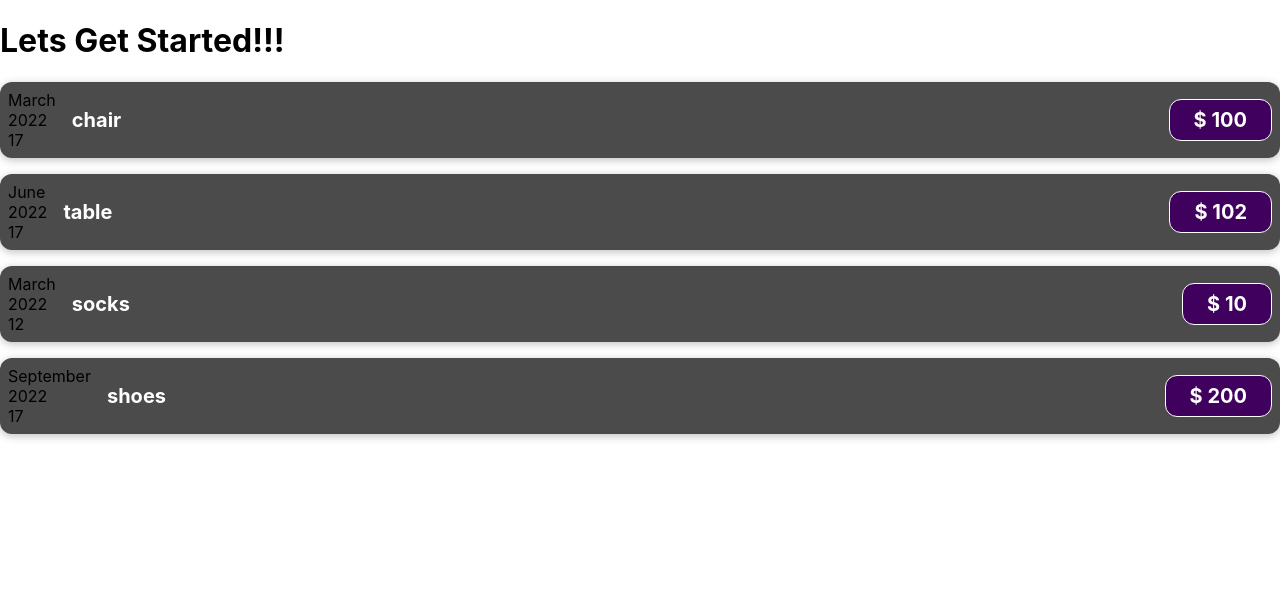
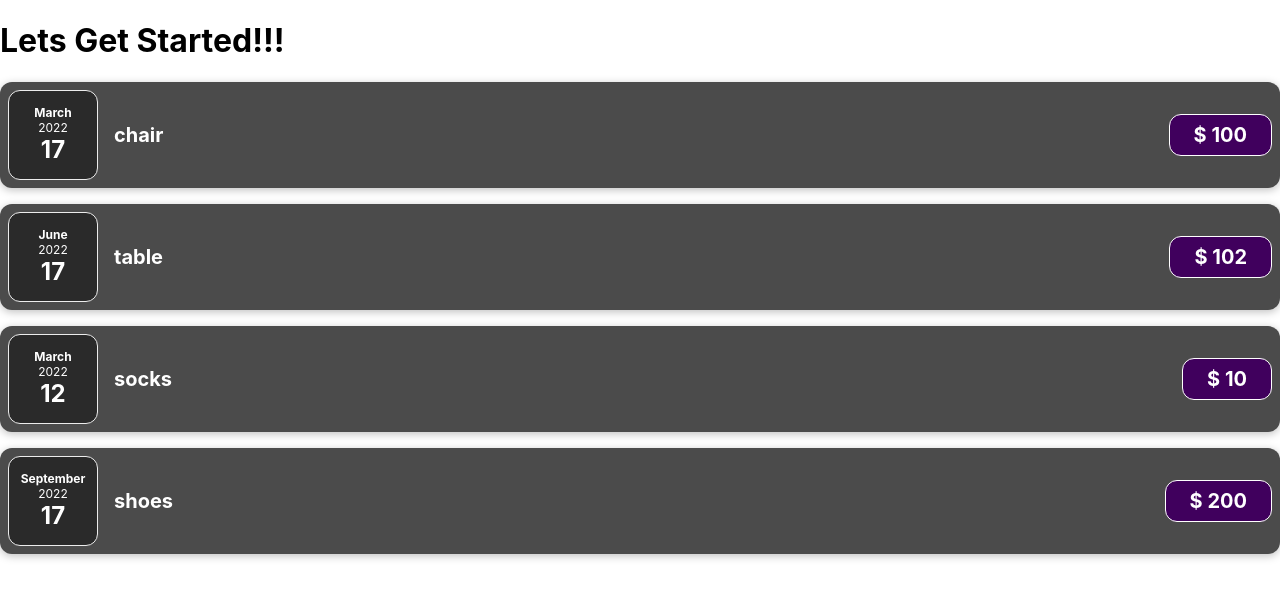
Before and after one commit to Shrey03/ExpenseTracker, a JavaScript app: page / in a window 1280 px wide. Shown: the top 598 px of the page. Built offline with nearby package versions, Linux system fonts and the light colour scheme.

Commit message:
Added CSS file

```diff
--- /dev/null
+++ b/src/components/ExpenseDate.css
@@ -0,0 +1,26 @@
+.expense-date {
+  display: flex;
+  flex-direction: column;
+  width: 5.5rem;
+  height: 5.5rem;
+  border: 1px solid #ececec;
+  background-color: #2a2a2a;
+  color: white;
+  border-radius: 12px;
+  align-items: center;
+  justify-content: center;
+}
+
+.expense-date__month {
+  font-size: 0.75rem;
+  font-weight: bold;
+}
+
+.expense-date__year {
+  font-size: 0.75rem;
+}
+
+.expense-date__day {
+  font-size: 1.5rem;
+  font-weight: bold;
+}
--- a/src/components/ExpenseDate.js
+++ b/src/components/ExpenseDate.js
@@ -1,12 +1,14 @@
+import "./ExpenseDate.css";
+
 function ExpenseDate(props) {
   const month = props.date.toLocaleString("en-us", { month: "long" });
   const day = props.date.toLocaleString("en-us", { day: "2-digit" });
   const year = props.date.getFullYear();
   return (
-    <div>
-      <div>{month}</div>
-      <div>{year}</div>
-      <div>{day}</div>
+    <div className="expense-date">
+      <div className="expense-date__month">{month}</div>
+      <div className="expense-date__year">{year}</div>
+      <div className="expense-date__day">{day}</div>
     </div>
   );
 }
```
